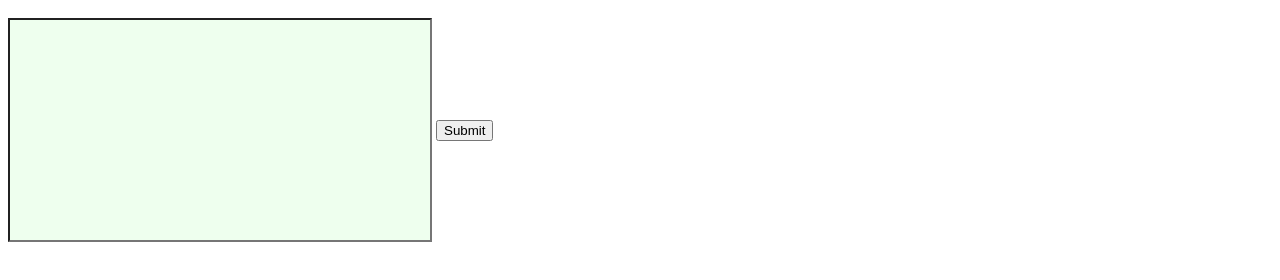
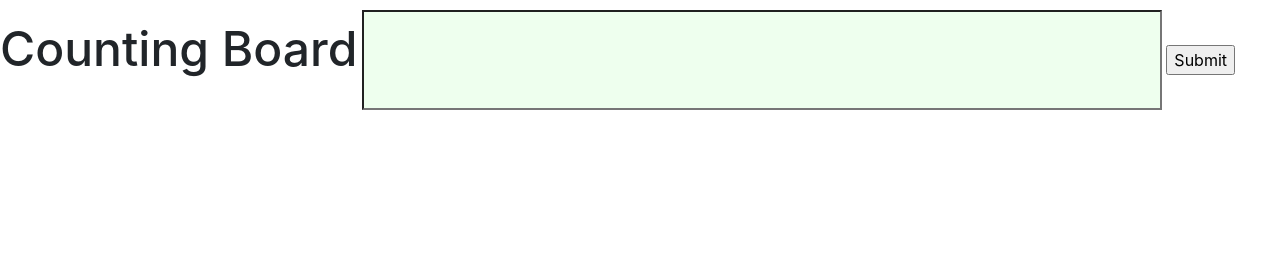
Before and after one commit to WinterCricket/charCount, a plain HTML site: page index.html in a window 1280 px wide. Drawn offline with nearby package versions, Linux system fonts and the light colour scheme.

Commit message:
worked out basic lay text box still sucks

```diff
--- a/charCount.js
+++ b/charCount.js
@@ -7,6 +7,7 @@ function countLength() {
     var str = document.getElementById('words').value;
 
 
+
     var n = str.length;
     document.getElementById("count").innerHTML = n;
 }
--- a/index.html
+++ b/index.html
@@ -3,14 +3,20 @@
 <head>
 	<meta charset="UTF-8">
 	<link rel="stylesheet" href="mainStyle.css">
+	<link rel="stylesheet" href="https://stackpath.bootstrapcdn.com/bootstrap/4.1.3/css/bootstrap.min.css" integrity="sha384-MCw98/SFnGE8fJT3GXwEOngsV7Zt27NXFoaoApmYm81iuXoPkFOJwJ8ERdknLPMO" crossorigin="anonymous">
 	<title>Character Counter</title>
 </head>
 <body>
+	<main>
+		<div>
+			<span>Counting Board</span>
+			<input type="text" id="words">
+			<input type="submit" id="submit">
 
-	<input type="text" id="words">
-	<input type="submit" id="submit">
-
-<p id="count"></p>
-		<script src="charCount.js"></script>
+		</div>
+	</main>
+	<p id="count"></p>
+	<script src="charCount.js"></script>
+	<script src="textBox.js"></script>
 </body>
 </html>
--- a/mainStyle.css
+++ b/mainStyle.css
@@ -2,16 +2,21 @@
 
 	background-color: #eeffee;
 	color: blue;
-	width: 400px;
-	height: 200px;
+	width: 800px;
+	height: 100px;
 	padding: 10px;
 	margin: 0 auto;
 	margin-top: 10px;
 	margin-bottom: 10px;
 }
 
-div {
-	width: 50%;
+main, div, p {
+	width: 100%;
 	margin: 0 auto;
 
 }
+
+span {
+	font-size: 3em;
+	font-weight: 500;
+}
--- a/textBox.js
+++ b/textBox.js
@@ -1,21 +1,21 @@
 
 
-// document.getElementById("textToCount").onclick=function() {
-// 	var canvas = document.getElementById("textToCount");
-// 	var context = canvas.getContext("2d");
+document.getElementById("words").onclick=function() {
+	var canvas = document.getElementById("words");
+	var context = canvas.getContext("2d");
 
-// 	context.lineWidth = 30;
-// 	context.strokeStyle = "blue";
+	context.lineWidth = 30;
+	context.strokeStyle = "blue";
 
-// 	//draw line with standard butt ending
+	//draw line with standard butt ending
 
-// 	context.moveTo(25, 50); //horizontal, vertical
-// 	context.lineTo(400, 150);
-// 	context.lineCap = "butt";
-// 	context.stroke();
+	// context.moveTo(25, 50); //horizontal, vertical
+	context.lineTo(400, 150);
+	context.lineCap = "butt";
+	context.stroke();
 
 
-// 	//draw second line change color etc
+	//draw second line change color etc
 
 
-// }
+}
```
